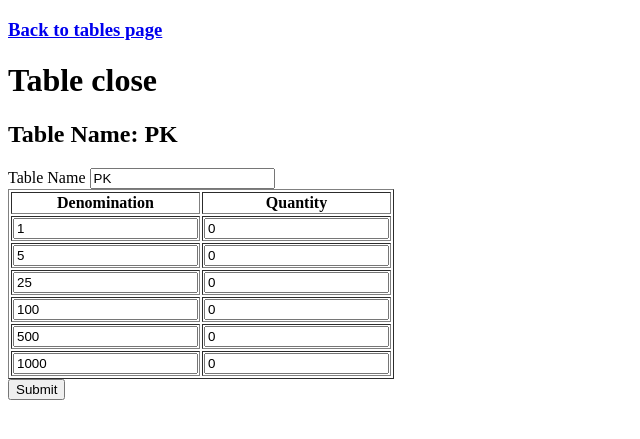
After one commit to eldarikhachidze/CRM-with-python, a Django app: page /table/close/2/ in a window 1280 px wide. The commit adds this page. Shown: the top 439 px of the page, without its empty margins (0-640 px from the left). Run offline with Django 5.2, Linux system fonts and the light colour scheme; data comes from the database, SQL or seed files in the repository.

Commit message:
add: table close function

```diff
--- a/table/models.py
+++ b/table/models.py
@@ -10,7 +10,8 @@ class Table(models.Model):
     close_flot = models.JSONField(default=dict)  # Default to an empty JSON object
     close_flot_total = models.FloatField(default=0.0)
     result = models.FloatField(default=0.0)
-    active = models.BooleanField(default=False)
+    status = models.BooleanField(default=True)
+    close_date = models.DateTimeField(null=True, blank=True)
     date_created = models.DateTimeField(default=timezone.now)
     date_edited = models.DateTimeField(null=True, blank=True)
     date_deleted = models.DateTimeField(null=True, blank=True)
--- /dev/null
+++ b/table/templates/tables/table_close.html
@@ -0,0 +1,42 @@
+<!DOCTYPE html>
+<html>
+<head>
+    <title>Table close</title>
+</head>
+<body>
+    <a href="{% url 'table_list' %}"><h3>Back to tables page</h3></a>
+
+    <h1>Table close</h1>
+
+    {% if table %}
+    <h2>Table Name: {{ table.name }}</h2>
+    <form action="{% url 'close' table.id %}" method="POST">
+        {% csrf_token %}
+
+        <div>
+            <label for="name">Table Name</label>
+            <input type="text" name="name" id="name" value="{{ table.name }}">
+            <table border="1">
+                <thead>
+                <tr>
+                    <th>Denomination</th>
+                    <th>Quantity</th>
+                </tr>
+                </thead>
+                <tbody>
+                {% for denomination, quantity in table.open_flot.items %}
+                <tr>
+                    <td><input type="number" name="denominations" value="{{ denomination|floatformat:0 }}"></td>
+                    <td><input type="number" name="quantities" value="0"></td>
+                </tr>
+                {% endfor %}
+                </tbody>
+            </table>
+        </div>
+        <button type="submit">Submit</button>
+    </form>
+    {% else %}
+        <p>No table found</p>
+    {% endif %}
+</body>
+</html>
--- a/table/urls.py
+++ b/table/urls.py
@@ -1,5 +1,5 @@
 from django.urls import path
-from .views import table_form, create_table, table_list, table_delete, table_edit
+from .views import table_form, create_table, table_list, table_delete, table_edit, table_close, close
 
 
 urlpatterns = [
@@ -8,4 +8,6 @@ urlpatterns = [
     path('list/', table_list, name='table_list'),
     path('edit/<int:id>/', table_edit, name='table_edit'),
     path('delete/<int:id>/', table_delete, name='table_delete'),
+    path('close/<int:id>/', table_close, name='table_close'),
+    path('close_table/<int:id>/', close, name='close'),
 ]
--- a/table/views.py
+++ b/table/views.py
@@ -92,3 +92,37 @@ def table_edit(request, id):
         return redirect('table_list')
 
     return render(request, 'tables/edit_table.html', {'table': table})
+
+def close(request, id):
+    table = Table.objects.get(id=id)
+    date_closed = timezone.now()
+    if request.method == 'POST':
+        denominations = request.POST.getlist('denominations')
+        quantities = request.POST.getlist('quantities')
+
+        # We need a way to get the denominations, assuming you have them stored somewhere or provided in the form
+        flot = {}
+        for denomination, quantity in zip(denominations, quantities):
+            flot[float(denomination)] = int(quantity)
+
+        if not flot:
+            messages.error(request, 'Please add chips to the table')
+            return redirect('table_close_page', id=id)
+
+        table.close_flot = flot
+        table.close_flot_total = sum([denomination * quantity for denomination, quantity in flot.items()])
+        table.result = table.close_flot_total - table.open_flot_total
+        table.status = False
+        table.close_date = date_closed
+        table.save()
+        messages.success(request, 'Table closed successfully')
+        print(f"Table closed: {table.name} with flot: {flot} and total: {sum([denomination * quantity for denomination, quantity in flot.items()])}")
+
+        return redirect('table_list')
+
+    return render(request, 'tables/table_close.html', {'table': table})
+
+def table_close(request, id):
+    table = Table.objects.get(id=id)
+
+    return render(request, 'tables/table_close.html', {'table': table})
```
Also changed, not shown: table/templates/tables/all_tables.html (+8 -1 lines), table/templates/tables/table_close_page.html (added, +43 -0 lines), db.sqlite3, table/migrations/0004_remove_table_active_table_close_date_table_status.py (added).
